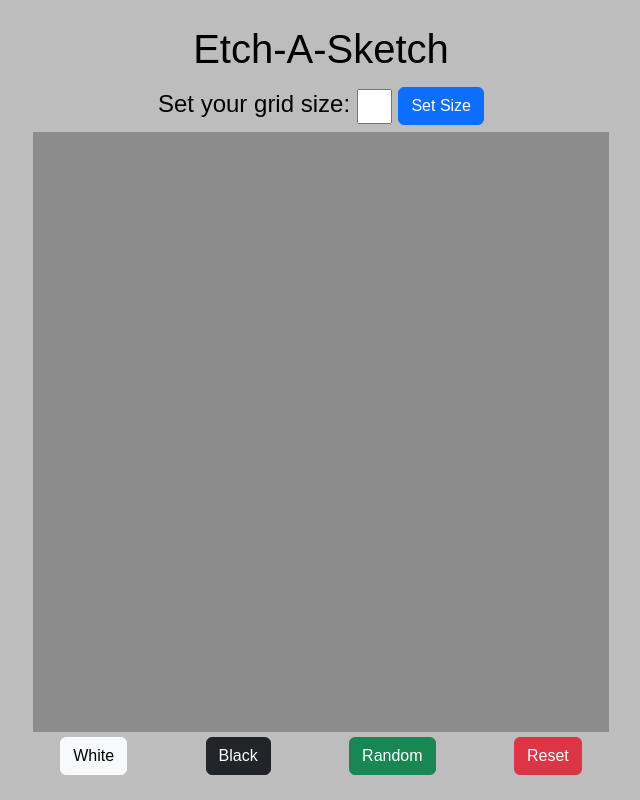
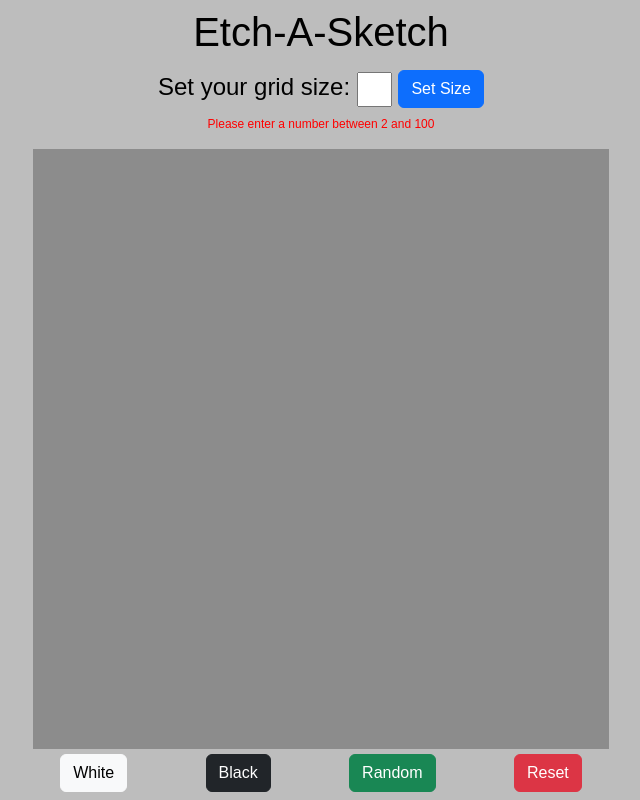
Before and after one commit to AlanMcIvor/Etch-A-Sketch, a plain HTML site: page index.html in a window 1280 px wide. Both pictures are taken after a click on the button "Set Size". Shown: the whole page, without its empty margins (319-959 px from the left). Drawn offline with nearby package versions, Linux system fonts and the light colour scheme.

Commit message:
Added an error message

```diff
--- a/app.js
+++ b/app.js
@@ -67,8 +67,9 @@ populateBoard(16);
 let changeSize = input => {
     if(input >=2 && input <=100){
     populateBoard(input);
+    document.querySelector(".error").innerHTML = ""
     }else{
-        console.log("Error, to many or to little squares")
+        document.querySelector(".error").innerHTML = "Please enter a number between 2 and 100"
     }
 }
 
--- a/index.html
+++ b/index.html
@@ -18,6 +18,7 @@
                 <input type="text" id="grid-size" class="grid-size">
                 <button type="button" class="btn btn-primary input-btn">Set Size</button>
             </form>
+            <p class="error"></p>
 
         </div>
 
--- a/main.css
+++ b/main.css
@@ -14,6 +14,11 @@ main{
 
 h1{
     text-align: center;
+}
+
+.error{
+    font-size: 12px;
+    color: red;
 }
 
 .form-container{
```
